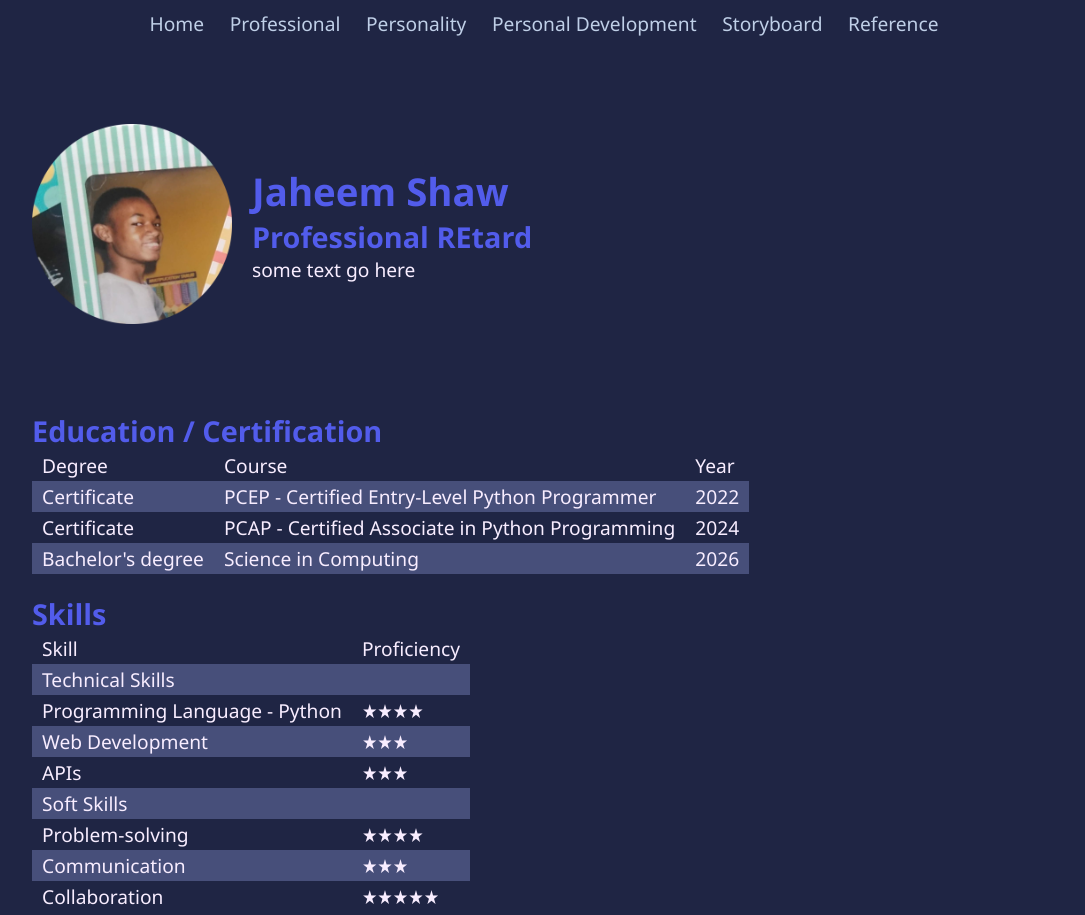
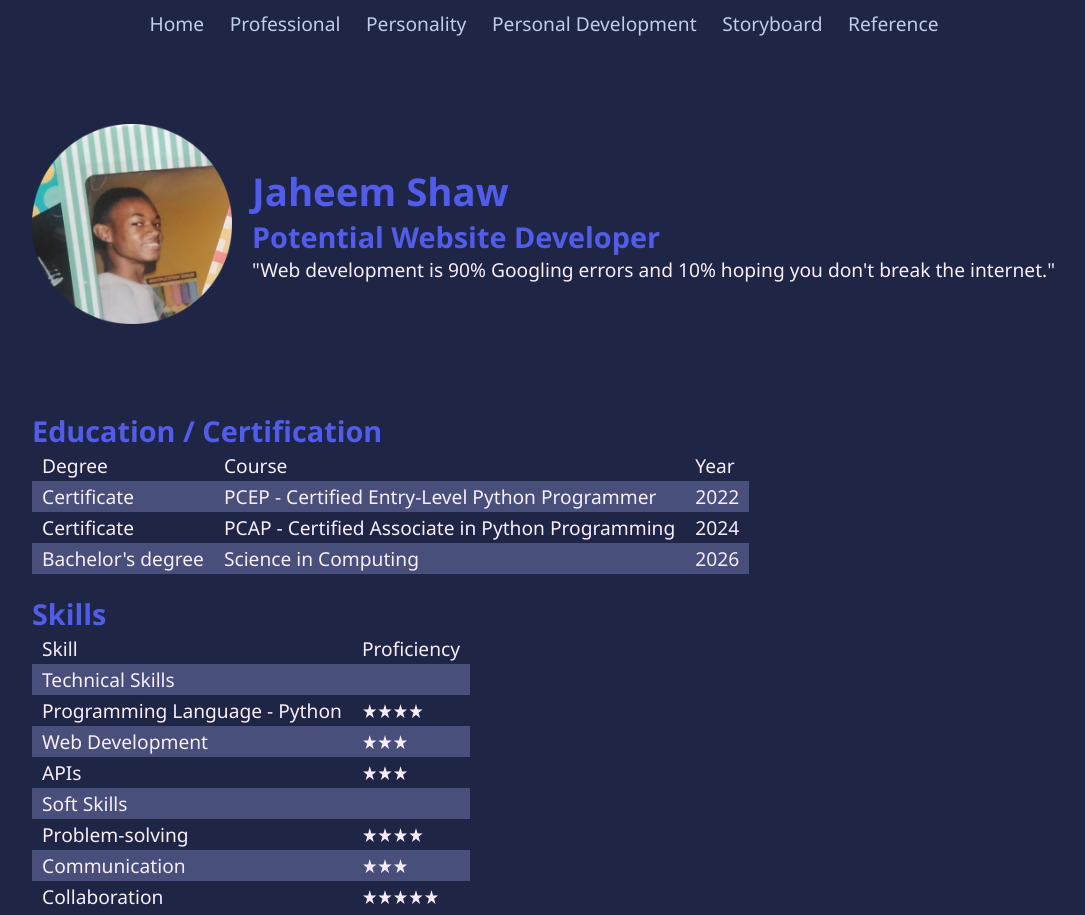
Before and after one commit to JaheeTheDan/2205642, a plain HTML site: page codes/professional.html in a window 1280 px wide. Shown: the top 915 px of the page, without its empty margins (96-1181 px from the left). Drawn offline with Linux system fonts and the light colour scheme.

Commit message:
Some changes

```diff
--- a/codes/professional.html
+++ b/codes/professional.html
@@ -28,8 +28,8 @@ Date: Sep 18, 2024
       <img src="../assets/images/index/profile.png" alt="image of me" />
       <div>
         <h1>Jaheem Shaw</h1>
-        <h2>Professional REtard</h2>
-        <p>some text go here</p>
+        <h2>Potential Website Developer </h2>
+        <p>"Web development is 90% Googling errors and 10% hoping you don't break the internet."</p>
       </div>
     </header>
 
```
